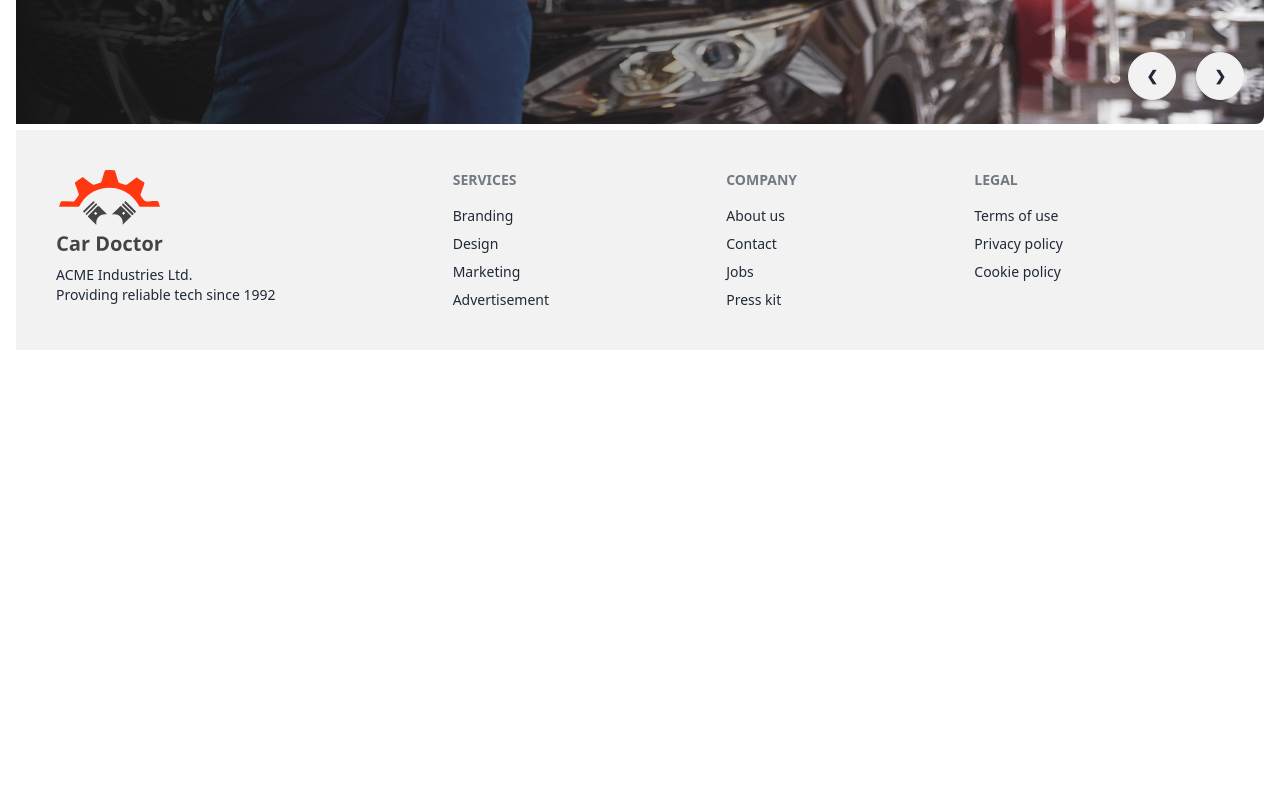
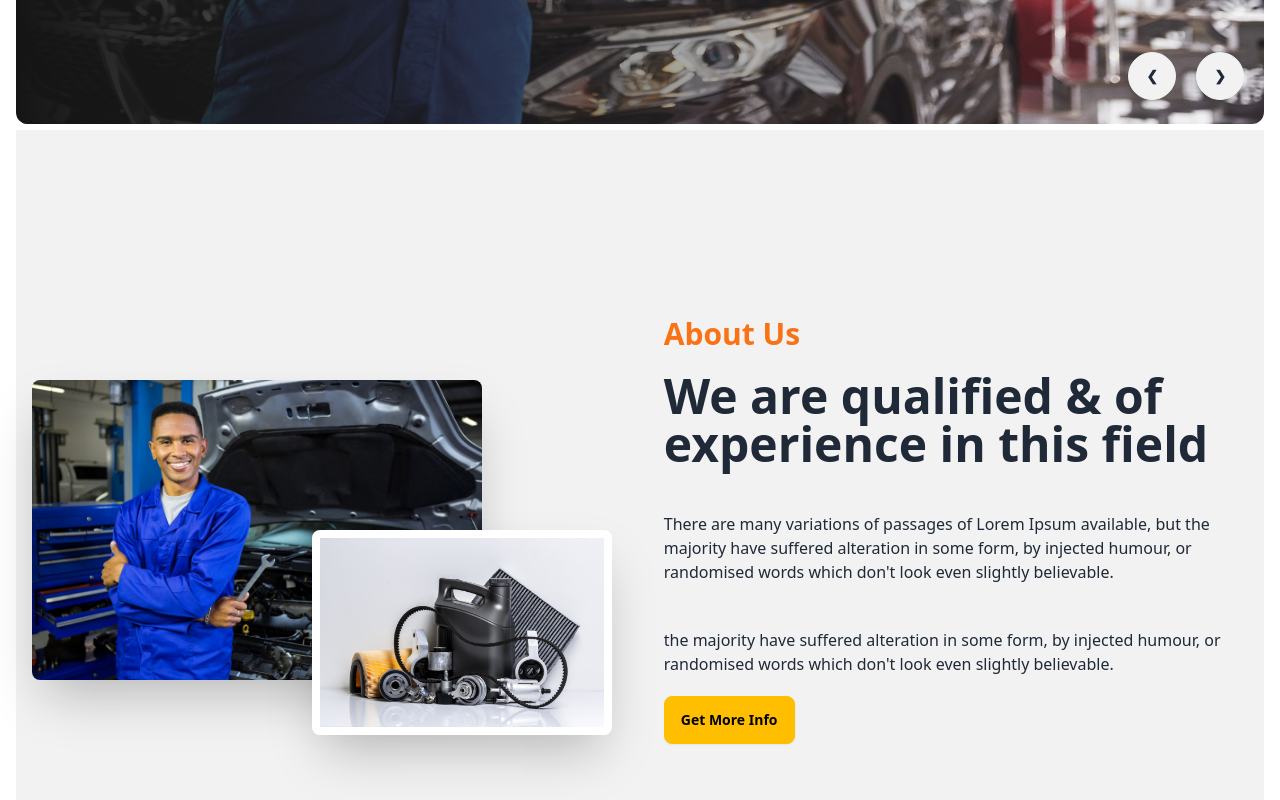
Before and after one commit to arfanur04/58-car-doctor-client, a React (Vite) app: page / in a window 1280 px wide. Shown: the part 620-1420 px from the top of the page. Before the commit the page ends 986 px from the top, so only its background shows below. Built offline with nearby package versions, Linux system fonts and the light colour scheme.

Commit message:
58-5 Create About Section With Image Relative Position

```diff
--- /dev/null
+++ b/src/pages/Home/About/About.jsx
@@ -0,0 +1,41 @@
+import person from "../../../assets/images/about_us/person.jpg";
+import parts from "../../../assets/images/about_us/parts.jpg";
+
+const About = () => {
+	return (
+		<div className="min-h-screen hero bg-base-200">
+			<div className="flex-col hero-content lg:flex-row">
+				<div className="relative lg:w-1/2">
+					<img
+						src={person}
+						className="w-3/4 rounded-lg shadow-2xl"
+					/>
+					<img
+						src={parts}
+						className="absolute w-1/2 border-8 border-white rounded-lg shadow-2xl top-1/2 right-5"
+					/>
+				</div>
+				<div className="p-4 space-y-5 lg:w-1/2">
+					<h3 className="text-3xl font-bold text-orange-500">About Us</h3>
+					<h1 className="text-5xl font-bold">
+						We are qualified & of experience in this field
+					</h1>
+					<p className="py-6">
+						There are many variations of passages of Lorem Ipsum available, but
+						the majority have suffered alteration in some form, by injected
+						humour, or randomised words which don&apos;t look even slightly
+						believable.
+					</p>
+					<p>
+						the majority have suffered alteration in some form, by injected
+						humour, or randomised words which don&apos;t look even slightly
+						believable.
+					</p>
+					<button className="btn btn-warning">Get More Info</button>
+				</div>
+			</div>
+		</div>
+	);
+};
+
+export default About;
--- a/src/pages/Home/Banner/Banner.jsx
+++ b/src/pages/Home/Banner/Banner.jsx
@@ -12,9 +12,9 @@
 			>
 				<img
 					src={img1}
-					className="w-full rounded-lg"
+					className="w-full rounded-xl"
 				/>
-				<div className="absolute flex items-center h-full bg-gradient-to-r from-[#151515] to-[rgba(21, 21, 21, 0) 100%)]">
+				<div className="absolute flex items-center h-full bg-gradient-to-r from-[#151515] to-[rgba(21, 21, 21, 0) 100%)] rounded-xl">
 					<div className="w-1/2 pl-12 text-white space-y-7">
 						<h2 className="text-6xl font-bold">
 							Affordable Price For Car Servicing
@@ -52,8 +52,25 @@
 			>
 				<img
 					src={img2}
-					className="w-full rounded-lg"
+					className="w-full rounded-xl"
 				/>
+				<div className="absolute flex items-center h-full bg-gradient-to-r from-[#151515] to-[rgba(21, 21, 21, 0) 100%)] rounded-xl">
+					<div className="w-1/2 pl-12 text-white space-y-7">
+						<h2 className="text-6xl font-bold">
+							Affordable Price For Car Servicing
+						</h2>
+						<p>
+							There are many variations of passages of available, but the
+							majority have suffered alteration in some form
+						</p>
+						<div>
+							<button className="mr-5 btn btn-primary">Discover More</button>
+							<button className="btn btn-outline btn-secondary">
+								Latest Project
+							</button>
+						</div>
+					</div>
+				</div>
 				<div className="absolute bottom-0 flex justify-end transform -translate-y-1/2 left-5 right-5">
 					<a
 						href="#slide1"
@@ -75,8 +92,25 @@
 			>
 				<img
 					src={img3}
-					className="w-full rounded-lg"
+					className="w-full rounded-xl"
 				/>
+				<div className="absolute flex items-center h-full bg-gradient-to-r from-[#151515] to-[rgba(21, 21, 21, 0) 100%)] rounded-xl">
+					<div className="w-1/2 pl-12 text-white space-y-7">
+						<h2 className="text-6xl font-bold">
+							Affordable Price For Car Servicing
+						</h2>
+						<p>
+							There are many variations of passages of available, but the
+							majority have suffered alteration in some form
+						</p>
+						<div>
+							<button className="mr-5 btn btn-primary">Discover More</button>
+							<button className="btn btn-outline btn-secondary">
+								Latest Project
+							</button>
+						</div>
+					</div>
+				</div>
 				<div className="absolute bottom-0 flex justify-end transform -translate-y-1/2 left-5 right-5">
 					<a
 						href="#slide2"
@@ -98,8 +132,25 @@
 			>
 				<img
 					src={img4}
-					className="w-full rounded-lg"
+					className="w-full rounded-xl"
 				/>
+				<div className="absolute flex items-center h-full bg-gradient-to-r from-[#151515] to-[rgba(21, 21, 21, 0) 100%)] rounded-xl">
+					<div className="w-1/2 pl-12 text-white space-y-7">
+						<h2 className="text-6xl font-bold">
+							Affordable Price For Car Servicing
+						</h2>
+						<p>
+							There are many variations of passages of available, but the
+							majority have suffered alteration in some form
+						</p>
+						<div>
+							<button className="mr-5 btn btn-primary">Discover More</button>
+							<button className="btn btn-outline btn-secondary">
+								Latest Project
+							</button>
+						</div>
+					</div>
+				</div>
 				<div className="absolute bottom-0 flex justify-end transform -translate-y-1/2 left-5 right-5">
 					<a
 						href="#slide3"
--- a/src/pages/Home/Home/Home.jsx
+++ b/src/pages/Home/Home/Home.jsx
@@ -1,9 +1,11 @@
+import About from "../About/About";
 import Banner from "../Banner/Banner";
 
 const Home = () => {
 	return (
 		<div>
 			<Banner />
+			<About />
 		</div>
 	);
 };
```
